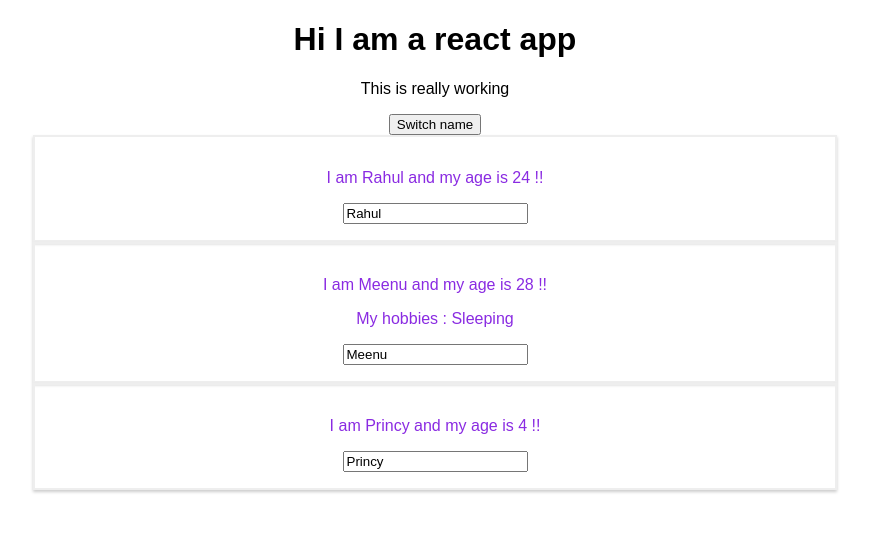
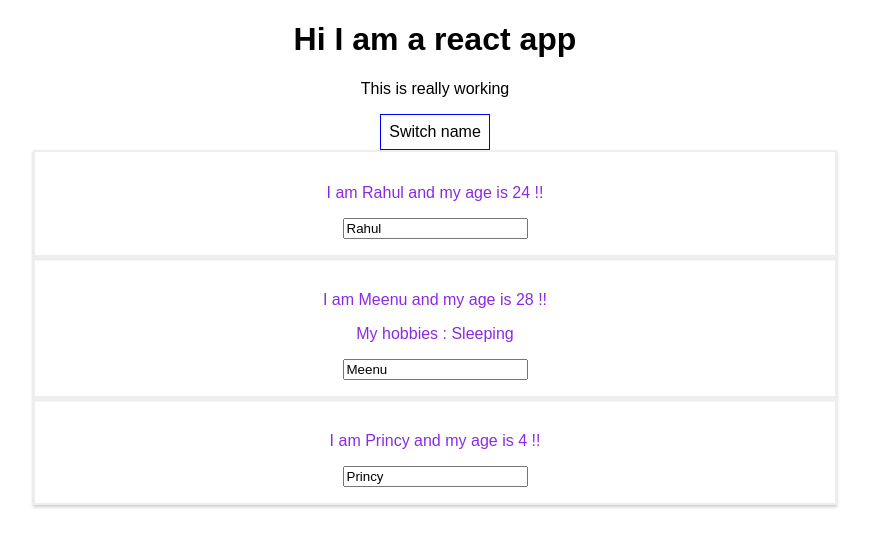
Before and after one commit to rahul-lohra/react-complete-guide-udemy, a React (Create React App) app: page / in a window 1280 px wide. Shown: the top 546 px of the page, without its empty margins (205-1074 px from the left). Built offline with nearby package versions, Linux system fonts and the light colour scheme.

Commit message:
add inline style

```diff
--- a/src/App.js
+++ b/src/App.js
@@ -31,11 +31,22 @@
     // alternate way to pass data - by using arrow functions but it is inefficient
 
     render() {
+
+        const inlineStyle = {
+            backgroundColor:'white',
+            font:'inherit',
+            border: '1px solid blue',
+            padding:'8px',
+            cursor:'pointer'
+        };
+
         return (
             <div className="App">
                 <h1>Hi I am a react app</h1>
                 <p>This is really working</p>
-                <button onClick={()=>this.switchNameHandler("Bucky")}> Switch name</button>
+                <button
+                style={inlineStyle}
+                    onClick={()=>this.switchNameHandler("Bucky")}> Switch name</button>
                 <Preson name={this.state.persons[0].name} age={this.state.persons[0].age}/>
                 <Preson
                     name={this.state.persons[1].name} age={this.state.persons[1].age}
```
